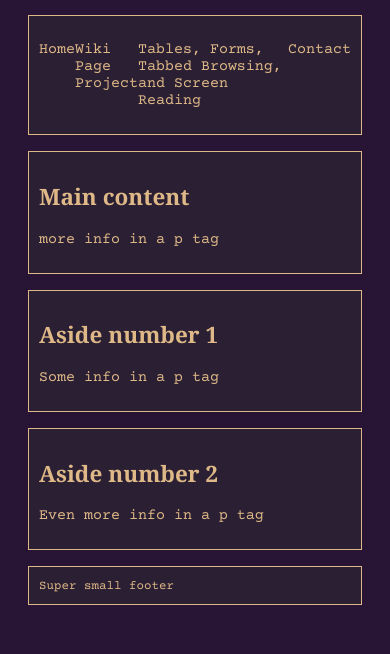
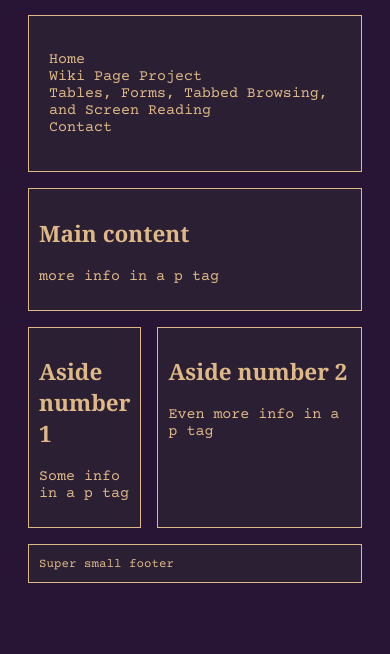
Before and after one commit to adho5467/universal-design, a plain HTML site: page accessible-css-layout.html in a window 390 px wide. Shown: the part 190-844 px from the top of the page. Drawn offline with nearby package versions, Linux system fonts and the light colour scheme; a web font is replaced by a local one.

Commit message:
Update style2.css

```diff
--- a/style2.css
+++ b/style2.css
@@ -26,19 +26,29 @@ header, nav, main, aside, footer{
     border: 1px solid;
     background-color: #2B1F33;
 }
+
 nav ul{
-  list-style: none;
-  padding: 0;
-  display: flex;
-  justify-content: space-between
-
+    list-style: none;
+    padding: 10px;
+    display: flex;
+    justify-content: space-between;
 }
 
 nav a{
     color:burlywood;
     display: block;
-    color: burlywood;
     text-decoration: none;
+}
+
+nav a:hover{
+    color:#c0b0cb;
+}
+
+.skip-link{
+    color:burlywood;
+}
+.skip-link:hover{
+    color:#c0b0cb;
 }
 .container{
     max-width: 1200px;
@@ -74,4 +84,24 @@ nav a{
             "aside2"
             "footer";
     }
+
+    .navbar ul {
+        flex-direction: column;
+    }
 }
+
+@media (max-width: 900px) {
+    .container {
+        grid-template-columns: 1fr;
+        grid-template-areas:
+            "header header"
+            "navbar navbar"
+            "main   main"
+            "aside1 aside2"
+            "footer footer";
+    }
+
+    .navbar ul {
+        flex-direction: column;
+    }
+}
```
